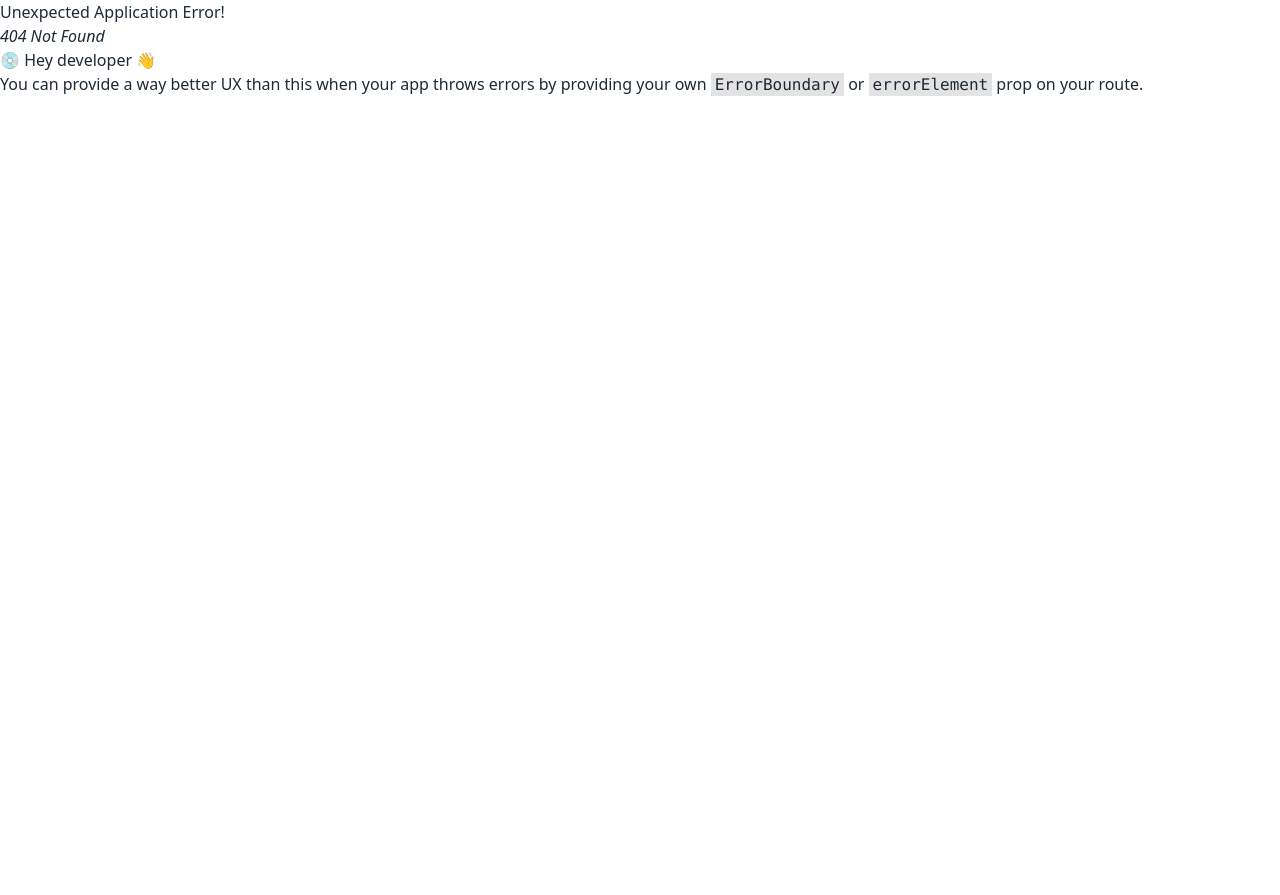
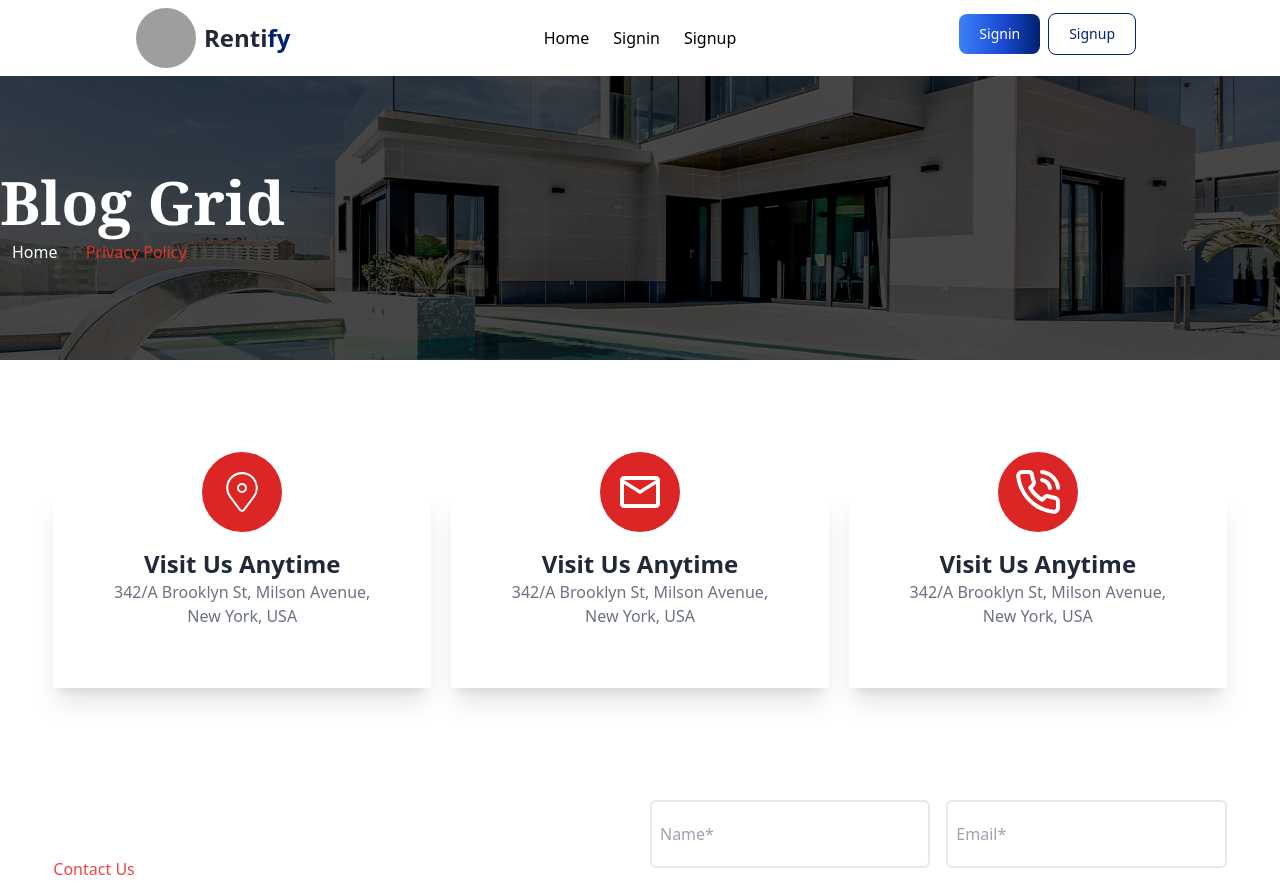
Before and after one commit to tanbirhaque/Rentify-client, a React (Vite) app: page /contact in a window 1280 px wide. Before the commit this address had no page. Shown: the top 895 px of the page. Before the commit the page ends 800 px from the top, so only its background shows below. Built offline with nearby package versions, Linux system fonts and the light colour scheme; grey boxes are pictures that could not be loaded.

Commit message:
contact page

```diff
--- /dev/null
+++ b/src/MainLayout/Pages/Contact/Contact.css
@@ -0,0 +1,6 @@
+.contactbgimg {
+    background-image: url('../../../assets/contact us/breadcrumb-2.jpg');
+    background-position: center;
+    background-repeat: no-repeat;
+    background-size: cover;
+}
--- /dev/null
+++ b/src/MainLayout/Pages/Contact/Contact.jsx
@@ -0,0 +1,110 @@
+// This page creat by kanika
+// create full page and  also responsive full page
+import { Link, NavLink } from "react-router-dom";
+import './contact.css'
+import { CiLocationOn } from "react-icons/ci";
+import { MdOutlineEmail } from "react-icons/md";
+import { LuPhoneCall } from "react-icons/lu";
+import { FaFacebook, FaInstagram, FaLinkedin, FaTwitter } from "react-icons/fa";
+import { useForm } from "react-hook-form"
+
+
+const Contact = () => {
+
+    const {
+        register,
+        handleSubmit,
+    } = useForm()
+
+    const onSubmit = (data) => console.log(data)
+
+    return (
+        <div>
+            {/* banner background part */}
+            <div className="contactbgimg">
+                <div className=" bg-[#000000B2]">
+                    <div className=" max-w-screen-2xl mx-auto py-24">
+                        <h2 className="text-6xl font-bold text-white font-serif">Blog Grid</h2>
+                        <div className="mt-2">
+                            <Link to='/' className=' relative font-medium text-base text-white hover:text-[#e33226] mx-3'>Home </Link>
+                            <Link to='/contact' className=' relative font-medium text-base text-[#e33226] hover:text-white mx-3 '>Privacy Policy</Link>
+                        </div>
+                    </div>
+                </div>
+            </div>
+            {/* page section */}
+            <div className="lg:max-w-screen-2xl w-11/12 mx-auto my-32">
+                {/* use extra div for change any desgin or any problem */}
+                <div>
+                    <div className="mb-24 flex md:flex-row flex-col justify-center items-center gap-5">
+                        <div className=" md:w-full w-11/12 mx-auto h-[200px] shadow-xl flex flex-col justify-center items-center relative
+                         py-10">
+                            <p className=" bg-red-600 hover:bg-purple-900 h-20 w-20 rounded-full flex flex-col justify-center items-center absolute -top-9"><CiLocationOn className="text-5xl font-bold text-white"></CiLocationOn></p>
+                            <h2 className=" text-2xl font-bold">Visit Us Anytime</h2>
+                            <p className=" text-gray-500 text-center">
+                                342/A Brooklyn St, Milson Avenue,<br />
+                                New York, USA
+                            </p>
+                        </div>
+                        <div className="md:w-full w-11/12 mx-auto h-[200px] shadow-xl flex flex-col justify-center items-center relative">
+                            <p className=" bg-red-600 hover:bg-purple-900 h-20 w-20 rounded-full flex flex-col justify-center items-center absolute -top-9"><MdOutlineEmail className="text-5xl font-bold text-white"></MdOutlineEmail></p>
+                            <h2 className=" text-2xl font-bold">Visit Us Anytime</h2>
+                            <p className=" text-gray-500 text-center">
+                                342/A Brooklyn St, Milson Avenue,<br />
+                                New York, USA
+                            </p>
+                        </div>
+                        <div className=" md:w-full w-11/12 mx-auto h-[200px] shadow-xl flex flex-col justify-center items-center relative">
+                            <p className=" bg-red-600 hover:bg-purple-900 h-20 w-20 rounded-full flex flex-col justify-center items-center absolute -top-9"><LuPhoneCall className="text-5xl font-bold text-white"></LuPhoneCall></p>
+                            <h2 className=" text-2xl font-bold">Visit Us Anytime</h2>
+                            <p className=" text-gray-500 text-center">
+                                342/A Brooklyn St, Milson Avenue,<br />
+                                New York, USA
+                            </p>
+                        </div>
+                    </div>
+                    <div className=" flex justify-around items-center gap-5">
+                        <div className=" w-1/2">
+                            <p className=" text-red-500">Contact Us</p>
+                            <h2 className=" text-4xl font-extrabold my-4">How Can We Help You?</h2>
+                            <p className=" leading-10 text-gray-500 mb-7 text-left text-xl">Lorem ipsum, dolor sit amet consectetur adipisicing elit. Maiores pariatur a eius ea similique quod dicta ipsa vel quidem repellendus, beatae nulla veniam, quaerat veritatis architecto. Aliquid doloremque nesciunt nobis, debitis, quas veniam dolore culpa corrupti maxime cum similique.</p>
+                            <div className=" flex items-center gap-5 text-xl">
+                                <a target="blank" href="https://www.facebook.com/" className=" bg-gray-200  rounded-full text-[#002172] text-xl p-2"><FaFacebook></FaFacebook></a>
+                                <a target="blank" href="https://twitter.com/home?lang=en" className="bg-gray-200 text-xl  rounded-full text-[#002172] p-2"><FaTwitter></FaTwitter></a>
+                                <a target="blank" href="https://www.instagram.com/roknujjamansajib/" className="bg-gray-200  rounded-full text-[#002172] text-xl p-2"><FaInstagram></FaInstagram></a>
+                                <a target="blank" href="https://www.linkedin.com/feed/" className="bg-gray-200  rounded-full text-[#002172] text-xl p-2"><FaLinkedin></FaLinkedin></a>
+                            </div>
+                        </div>
+                        <div className=" w-1/2">
+                            {/* "handleSubmit" will validate your inputs before invoking "onSubmit" */}
+                            <form onSubmit={handleSubmit(onSubmit)}>
+                                {/* register your input into the hook by invoking the "register" function */}
+                                <div className=" flex items-center gap-4 my-4">
+                                    <input {...register("name")}
+                                        placeholder="Name*"
+                                        className=" w-full py-5 border-2 rounded-md px-2" />
+                                    {/* include validation with required or other standard HTML validation rules */}
+                                    <input {...register("email", { required: true })}
+                                        placeholder="Email*"
+                                        className="py-5 border-2 rounded-md px-2 w-full" />
+                                    {/* errors will return when field validation fails  */}
+                                </div>
+                                <input {...register("subject", { required: true })}
+                                    placeholder="Subject*"
+                                    className="py-5 border-2 rounded-md px-2 w-full my-3" />
+                                <textarea {...register("message", { required: true })} className="textarea textarea-bordered h-40 w-full mt-3 mb-4" placeholder="Your messages"></textarea>
+                                <div className=" my-3 flex justify-start items-center gap-3">
+                                    <input type="checkbox" className="checkbox" />
+                                    <p className=" text-xl">I agree to the <Link to="/conditions"><span className=" text-orange-600">terms & conditions</span></Link> and <Link to="privacy"><span className="text-orange-600">privacy policy</span></Link></p>
+                                </div>
+                                <input type="submit" value="Send Message" className=" rounded px-8 py-4 mt-3 bg-[#EC3323] hover:bg-[#002172] text-white" />
+                            </form>
+                        </div>
+                    </div>
+                </div>
+            </div>
+        </div>
+    );
+};
+
+export default Contact;
--- a/src/MainLayout/Pages/Home/Home.jsx
+++ b/src/MainLayout/Pages/Home/Home.jsx
@@ -13,9 +13,10 @@ const Home = () => {
         <div>
             <Banner></Banner>
           <Listing/>
+          <About/>
           <OurAdvantage/>
           <Journey/>
-          <About/>
+
 
             <Review></Review>
         </div>
--- a/src/MainLayout/Pages/Home/HomeComponents/About/About.jsx
+++ b/src/MainLayout/Pages/Home/HomeComponents/About/About.jsx
@@ -1,19 +1,24 @@
 import { IoMdCheckmarkCircleOutline } from "react-icons/io";
 const About = () => {
     return (
-        <div className='flex  justify-evenly max-w-screen-2xl  mx-auto '>
-            <div className='relative '>
-                <img className='w-[450px] h-[500px]' src="https://i.ibb.co/sgQWNHX/download.jpg" alt="" />
-                <div className='absolute -bottom-1/2 left-1/2 h-[600px] w-[600px]'>
-                    <img className="" src="https://i.ibb.co/CPXqSN1/download.jpg" alt="" />
+
+        <div className="bg-[#f9f9f9] mt-20 pb-60 pt-32 ">
+            <div className='flex max-w-screen-2xl justify-center gap-28 items-center mx-auto '>
+            <div className='relative  '>
+                <img className='min-w-[504px] rounded-md min-h-[504px]' src="https://i.ibb.co/sgQWNHX/download.jpg" alt="" />
+
+                    <img className="rounded-md absolute  top-[340px]  left-[250px] min-h-[350px] min-w-[400px]" src="https://i.ibb.co/CPXqSN1/download.jpg" alt="" />
+
+
+            </div>
+            <div className="w-[624px]">
+                <h1 className='text-[#e33226]  font-semibold'>About Us</h1>
+                <p className="text-3xl font-bold mb-4">Enjoy Our Property For A <br /> Weekend Longer Stay</p>
+                <div className="">
+                <p className="text-lg text-gray-500">Best Strategic planning dolor sit amet consectetur adipiscing elit. Scel erus isque ametus odio velit auctor nam elit nulla eget sodales dui pulvinar. Best strategic planning dolor sit sectetur morethe</p>
 
                 </div>
-            </div>
-            <div>
-                <h1 className='text-[#e33226] font-semibold'>About Us</h1>
-                <p className="text-3xl font-bold mb-4">Enjoy Our Property For A <br /> Weekend Longer Stay</p>
-                <p className="text-lg w-96">Best Strategic planning dolor sit amet consectetur adipiscing elit. Scel erus isque ametus odio velit auctor nam elit nulla eget sodales dui pulvinar. Best strategic planning dolor sit sectetur morethe</p>
-                <ul className="text-lg">
+                <ul className="text-lg font-semibold text-gray-900 mt-5">
                     <li className="flex items-center gap-2 "><IoMdCheckmarkCircleOutline className="text-[#e33226]" />We have a strong customer support in 24/7 days</li>
                     <li className="flex items-center gap-2"><IoMdCheckmarkCircleOutline className="text-[#e33226]" />We offer wonderful homes with furnitures.</li>
                     <li className="flex items-center gap-2"><IoMdCheckmarkCircleOutline className="text-[#e33226]" />Private balconies with stunning views</li>
@@ -21,6 +26,7 @@ const About = () => {
                 </ul>
             </div>
         </div>
+        </div>
     );
 };
 
--- a/src/MainLayout/Pages/Home/HomeComponents/Banner/Banner.jsx
+++ b/src/MainLayout/Pages/Home/HomeComponents/Banner/Banner.jsx
@@ -10,7 +10,7 @@ import img7 from "../../../../../assets/Template_files/client-4.jpg";
 
 const Banner = () => {
   return (
-    <div className="max-w-screen-xl mx-auto">
+    <div className="max-w-screen-2xl mx-auto">
       <div className=" mb-10 md:mb-20  mt-10">
         <div className=" flex justify-center mx-auto flex-col md:flex-row  gap-10">
           <div className="   w-full lg:w-1/2   ">
--- a/src/MainLayout/Pages/Home/HomeComponents/Journey/Journey.jsx
+++ b/src/MainLayout/Pages/Home/HomeComponents/Journey/Journey.jsx
@@ -4,8 +4,8 @@ const Journey = () => {
     return (
         <>
             <h1 className="text-center text-[#e33226] font-semibold text-lg mt-10"> Your Journey with us </h1>
-            <p className="text-center  font-semibold text-4xl mt-2 ">What Kind Of Place You Are <br /> Looking For?</p>
-          <div className="flex justify-center gap-4 mt-7">
+            <p className="text-center  font-semibold text-xl xl:text-4xl mt-2 ">What Kind Of Place You Are <br /> Looking For?</p>
+          <div className="flex flex-col mx-auto  justify-center gap-4 mt-7">
           <div className="w-96 bg-base-100 shadow-xl mb-10">
                 <img src="https://i.ibb.co/W6B2pVK/simple-3.jpg?fbclid=IwAR2CsSxxKc3VwG-W6v3DT_ZQg2tdbna4372J12-wV4U6fO0sWzoMN8Mz5sc" alt="" />
                 <div className="card-body">
--- a/src/MainLayout/Pages/Home/HomeComponents/Listing/Listing.jsx
+++ b/src/MainLayout/Pages/Home/HomeComponents/Listing/Listing.jsx
@@ -3,10 +3,10 @@ import PropertyCard from "../../../../Shared/PropertyCards/PropertyCard";
 const Listing = () => {
     return (
         <>
-        <div className="max-w-screen-2xl mx-auto mt-32">
+        <div className="max-w-screen-2xl  mx-auto mt-32">
             <h1 className="text-[#e33226] font-semibold text-lg">Our Properties</h1>
             <p className="text-4xl font-bold mb-5">Latest House Listings</p>
-            <div className="grid grid-cols-3">
+            <div className="grid grid-cols-3 ">
             <PropertyCard/>
              <PropertyCard/>
              <PropertyCard/>
--- a/src/MainLayout/Pages/Home/HomeComponents/OurAdvantage/OurAdvantage.jsx
+++ b/src/MainLayout/Pages/Home/HomeComponents/OurAdvantage/OurAdvantage.jsx
@@ -3,21 +3,23 @@ import React from 'react';
 const OurAdvantage = () => {
     return (
         <>
-       <div className='text-center mx-auto'>
-       <h1 className='text-5xl  font-bold my-10'>Our Best Advantages</h1>
-        <div className='flex self-center justify-center items-center '>
-            <div className=' text-center '>
-                <img className='mx-auto' src="https://i.ibb.co/3WSGgxP/download-1-removebg-preview-1.png" alt="" />
+
+            <div className='text-center mt-32 mx-auto max-w-screen-2xl'>
+                <h1 className='text-[#e33226]  font-semibold'>Advantages</h1>
+                <h1 className='text-2xl xl:text-5xl  font-bold mb-10'>Our Best Advantages</h1>
+                <div className='flex flex-col  md:flex-row xl:flex p-4 justify-center items-center '>
+                    <div className='text-center items-center flex flex-col '>
+                        <img className='xl:w-[300px] md:w-[150px] md:h-[100px] xl:h-[280px]' src="https://i.ibb.co/3WSGgxP/download-1-removebg-preview-1.png" alt="" />
                         <h1 className='text-xl font-semibold'>Smart Home Design</h1>
-                <p>Lorem ipsum dolor sit amet, cons ectetur adip isci ngelit, sed do eiusmod tem.</p>
+                        <p className=''>Lorem ipsum dolor sit amet, cons ectetur adip isci ngelit, sed do eiusmod tem.</p>
                     </div>
-            <div className=' text-center'>
-                <img className='mx-auto' src="https://i.ibb.co/TvzRwLV/download-removebg-preview-1.png" alt="" />
+                    <div className=' text-center items-center flex flex-col'>
+                        <img className='xl:w-[310px] xl:h-[280px] md:w-[150px] md:h-[100px]' src="https://i.ibb.co/TvzRwLV/download-removebg-preview-1.png" alt="" />
                         <h1 className='text-xl font-semibold'>Beautiful Scene Around</h1>
                         <p>Lorem ipsum dolor sit amet, cons ectetur adip isci ngelit, sed do eiusmod tem.</p>
                     </div>
-            <div className=' text-center'>
-                <img className='mx-auto' src="https://i.ibb.co/wdj5Sjb/download-removebg-preview-2-1.png" alt="" />
+                    <div className=' text-center items-center flex flex-col'>
+                        <img className='xl:w-[300px] xl:h-[280px] md:w-[150px] md:h-[100px]' src="https://i.ibb.co/wdj5Sjb/download-removebg-preview-2-1.png" alt="" />
                         <h1 className='text-xl font-semibold'>Complete 24/7 Support</h1>
                         <p>Lorem ipsum dolor sit amet, cons ectetur adip isci ngelit, sed do eiusmod tem.</p>
                     </div>
@@ -25,6 +27,8 @@ const OurAdvantage = () => {
                 </div>
                 <button className='bg-[#002172] text-white text-lg mt-8 btn hover:bg-[#e33226]'>Explore Properties</button>
             </div>
+
+
         </>
     );
 };
--- a/src/main.jsx
+++ b/src/main.jsx
@@ -1,6 +1,5 @@
 import React from 'react'
 import ReactDOM from 'react-dom/client'
-import App from './App.jsx'
 import './index.css'
 import {
   createBrowserRouter,
@@ -10,6 +9,7 @@ import MainLayout from './MainLayout/MainLayout.jsx';
 import Home from './MainLayout/Pages/Home/Home.jsx';
 import Login from './MainLayout/Pages/Login/Login';
 import Register from './MainLayout/Pages/Register/Register';
+import Contact from './MainLayout/Pages/Contact/Contact.jsx';
 
 const router = createBrowserRouter([
   {
@@ -27,6 +27,10 @@ const router = createBrowserRouter([
       {
         path: "/register",
         element: <Register></Register>
+      },
+      {
+        path: "/contact",
+        element: <Contact/>
       }
     ]
   },
```
Lines whose indentation alone changed are shown as unchanged.
